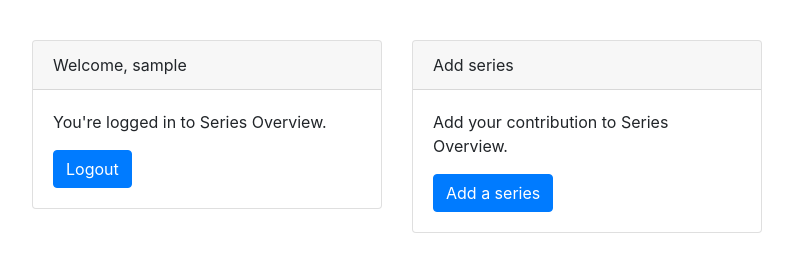
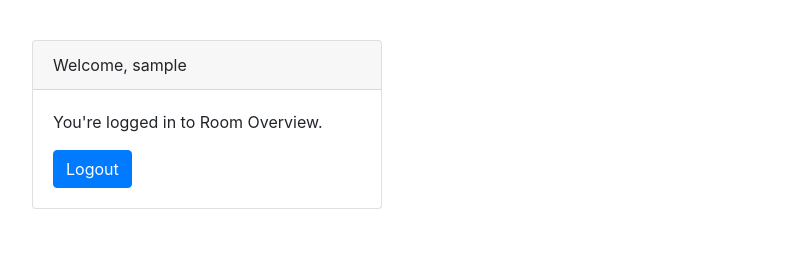
Before and after one commit to Timostrijbis/DDWT_final, a PHP site: template views/account.php in a window 1280 px wide. Shown: the part 473-745 px from the top of the page, without its empty margins (53-846 px from the left). Run offline with PHP 8.4, Linux system fonts and the light colour scheme; the template is opened without the code that fills it, so the values that code supplies are empty; the visitor is signed in with stand-in values (Sample User, id 1).

Commit message:
Removed more Dutch language, dropped add-room on account page (Tenants break it)

```diff
--- a/views/account.php
+++ b/views/account.php
@@ -87,24 +87,11 @@
                             Welcome, <?= $_SESSION['user_id'] ?>
                         </div>
                         <div class="card-body">
-                            <p>You're logged in to Series Overview.</p>
+                            <p>You're logged in to Room Overview.</p>
                             <a href="/DDWT_final/logout/" class="btn btn-primary">Logout</a>
                         </div>
                     </div>
                 </div>
-
-                <div class="col-md-4">
-                    <div class="card">
-                        <div class="card-header">
-                            Add series
-                        </div>
-                        <div class="card-body">
-                            <p>Add your contribution to Series Overview.</p>
-                            <a href="/DDWT_final/add/" class="btn btn-primary">Add a series</a>
-                        </div>
-                    </div>
-                </div>
-
             </div>
         </div>
 
--- a/views/cards.php
+++ b/views/cards.php
@@ -4,7 +4,7 @@
         Rooms
     </div>
     <div class="card-body">
-        <p class="count">room overview already has</p>
+        <p class="count">Room Overview already has</p>
         <h2><?= $nbr_room ?></h2>
         <p>rooms listed</p>
         <a href="/DDWT_final/add/" class="btn btn-primary">List yours</a>
@@ -15,7 +15,7 @@
         Users
     </div>
     <div class="card-body">
-        <p class="count">Room overview already has</p>
+        <p class="count">Room Overview already has</p>
         <h2><?= $nbr_users ?></h2>
         <p>active users</p>
         <a href="/DDWT_final/register/" class="btn btn-primary">Join now</a>
```
